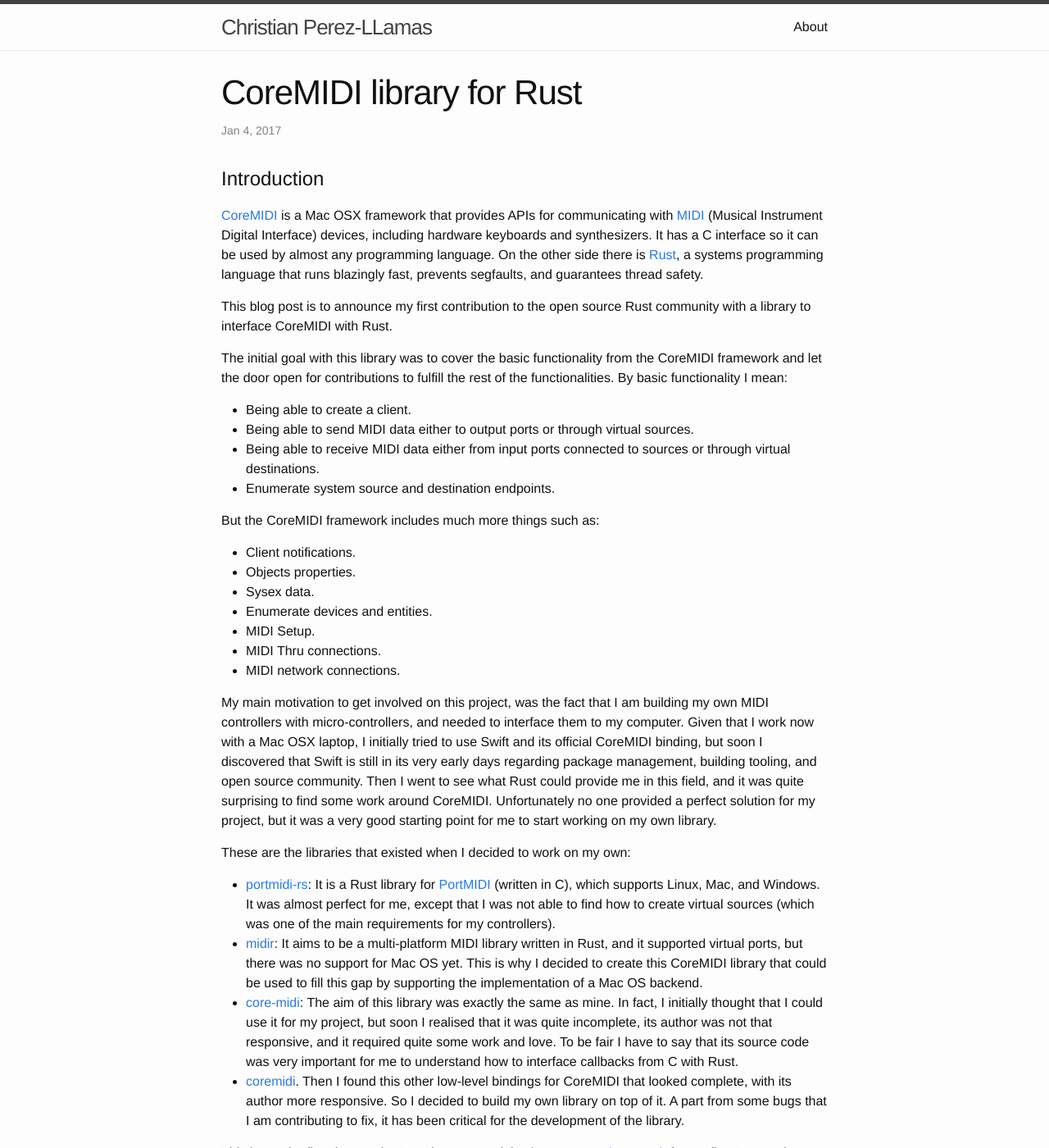
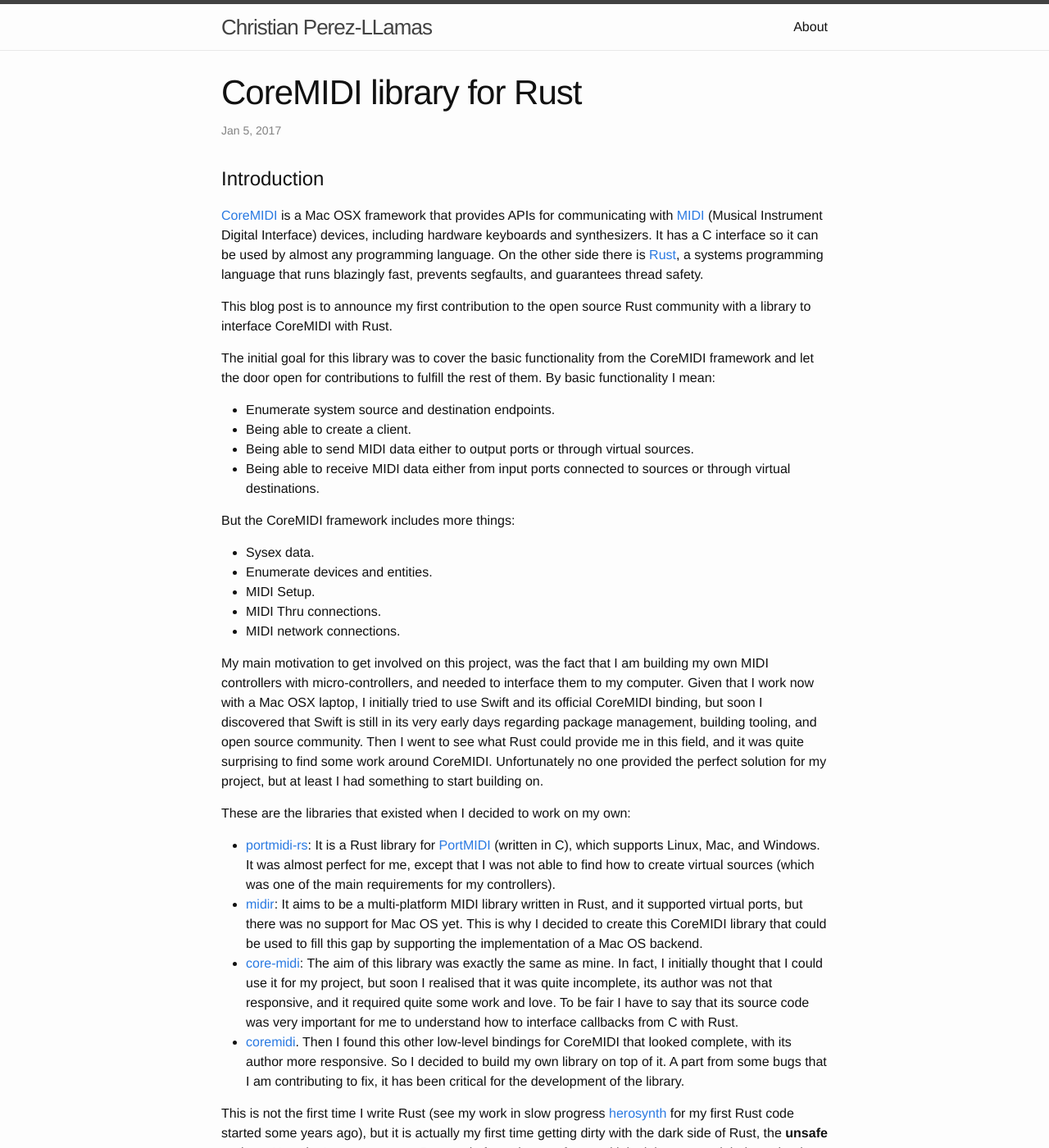
Before and after one commit to chris-zen/chris-zen.github.io, a Jekyll site: the page built from _posts/2017-01-05-coremidi-rust-library.md, in a window 1280 px wide and 1400 px high. Shown: the whole window at 82% size. Built offline with Jekyll 4.4.1, drawn with Linux system fonts in a browser that asks for light colours; comment, search, counter and statistics services are not loaded.

Commit message:
Few fixes for coremidi post

```diff
--- a/_posts/2017-01-04-coremidi-rust-library.md
+++ b/_posts/2017-01-05-coremidi-rust-library.md
@@ -12,24 +12,22 @@ comments: True
 
 This blog post is to announce my first contribution to the open source Rust community with a library to interface CoreMIDI with Rust.
 
-The initial goal with this library was to cover the basic functionality from the CoreMIDI framework and let the door open for contributions to fulfill the rest of the functionalities. By basic functionality I mean:
+The initial goal for this library was to cover the basic functionality from the CoreMIDI framework and let the door open for contributions to fulfill the rest of them. By basic functionality I mean:
 
+- Enumerate system source and destination endpoints.
 - Being able to create a client.
 - Being able to send MIDI data either to output ports or through virtual sources.
 - Being able to receive MIDI data either from input ports connected to sources or through virtual destinations.
-- Enumerate system source and destination endpoints.
 
-But the CoreMIDI framework includes much more things such as:
+But the CoreMIDI framework includes more things:
 
-- Client notifications.
-- Objects properties.
 - Sysex data.
 - Enumerate devices and entities.
 - MIDI Setup.
 - MIDI Thru connections.
 - MIDI network connections.
 
-My main motivation to get involved on this project, was the fact that I am building my own MIDI controllers with micro-controllers, and needed to interface them to my computer. Given that I work now with a Mac OSX laptop, I initially tried to use Swift and its official CoreMIDI binding, but soon I discovered that Swift is still in its very early days regarding package management, building tooling, and open source community. Then I went to see what Rust could provide me in this field, and it was quite surprising to find some work around CoreMIDI. Unfortunately no one provided a perfect solution for my project, but it was a very good starting point for me to start working on my own library.
+My main motivation to get involved on this project, was the fact that I am building my own MIDI controllers with micro-controllers, and needed to interface them to my computer. Given that I work now with a Mac OSX laptop, I initially tried to use Swift and its official CoreMIDI binding, but soon I discovered that Swift is still in its very early days regarding package management, building tooling, and open source community. Then I went to see what Rust could provide me in this field, and it was quite surprising to find some work around CoreMIDI. Unfortunately no one provided the perfect solution for my project, but at least I had something to start building on.
 
 These are the libraries that existed when I decided to work on my own:
 
```
Also changed, not shown: other parts of _posts/2017-01-05-coremidi-rust-library.md (+2 -2 lines).
